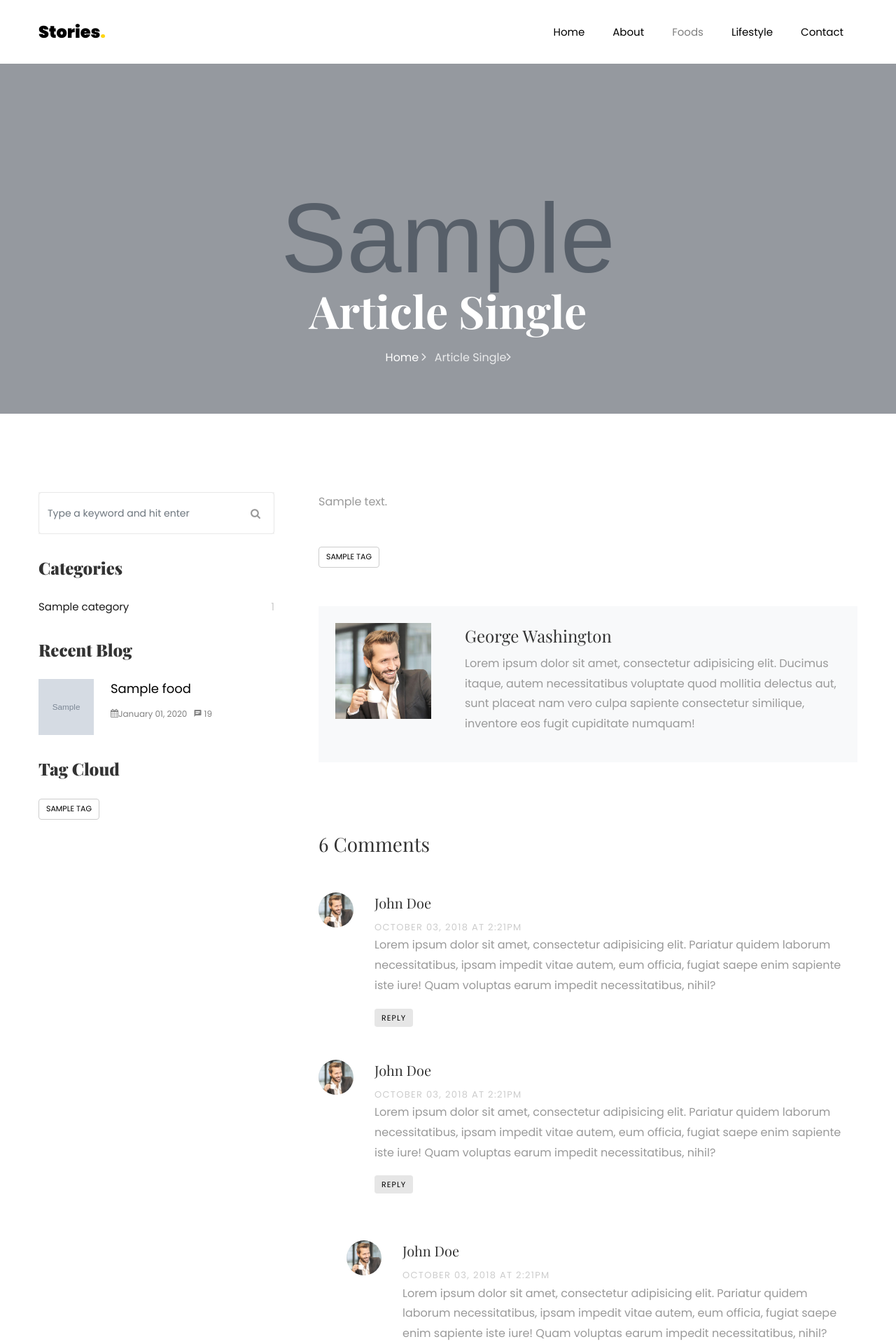
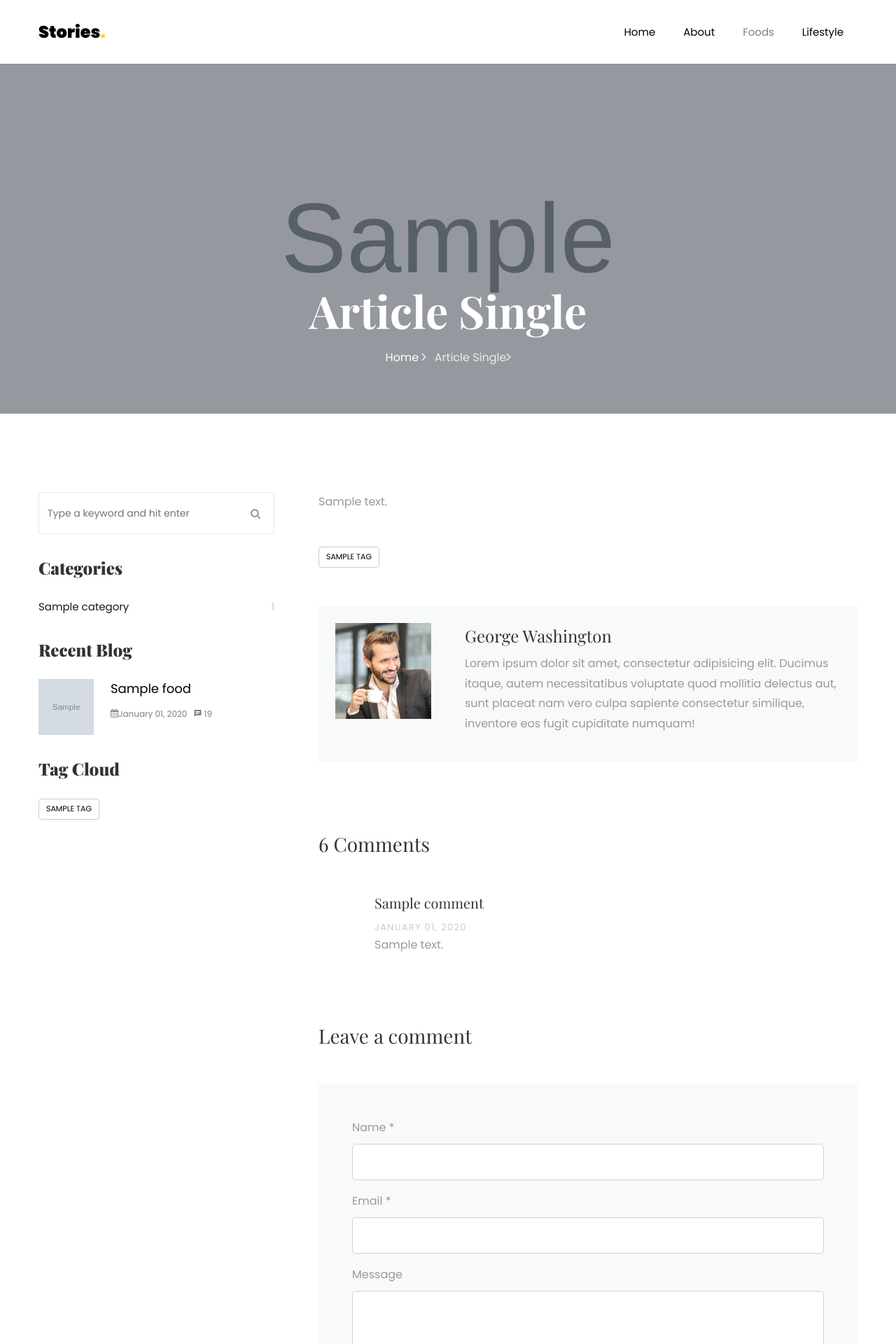
Before and after one commit to MSDipper/cook_food_blog, a Django app: a page that uses templates/include/nav_top.html in a window 1280 px wide. Shown: the top 1920 px of the page at 70% size. Run offline with Django 4.2, Linux system fonts and the light colour scheme; tables that the repository leaves empty hold one stand-in row (values such as "Sample post"); grey boxes marked "Sample" are stand-in pictures; parts of the project's set-up code (start-up, migrations or seed data) failed here and were passed over; some libraries are stand-ins or nearby versions; some web fonts are replaced.

Commit message:
added commets adn output comment

```diff
--- a/food/urls.py
+++ b/food/urls.py
@@ -1,11 +1,12 @@
 from urllib.parse import urlparse
 from django.urls import path
 
-from food.views import FoodListView, FoodDetailView, Search, GetCategoryListView
+from food.views import FoodListView, FoodDetailView, Search, GetCategoryListView, AddComment
 
 urlpatterns = [
     path('search/', Search.as_view(), name='search'),
     path('category/<slug:slug>/', GetCategoryListView.as_view(), name='get_category'),
+    path('comment/<int:pk>/', AddComment.as_view(), name='add_comment'),
     path('<slug:slug>/', FoodDetailView.as_view(), name='food_single'),
     path('', FoodListView.as_view(), name='food_list')
 ]
--- a/food/views.py
+++ b/food/views.py
@@ -1,6 +1,8 @@
-from django.shortcuts import render
+from django.shortcuts import render, redirect
 from food.models import Food
 from django.views.generic import ListView, DetailView
+from food.forms import CommentForm
+from django.views import View
 
 
 class FoodListView(ListView):
@@ -36,3 +38,13 @@ class GetCategoryListView(ListView):
     paginate_by = 6
     def get_queryset(self):
         return Food.objects.filter(category__slug=self.kwargs.get('slug')).select_related('category')
+
+class AddComment(View):
+    def post(self, request, pk):
+        form = CommentForm(request.POST)
+        post = Food.objects.get(id=pk)
+        if form.is_valid():
+            form = form.save(commit=False)
+            form.post = post
+            form.save()
+        return redirect(post.get_absolute_url())
--- a/templates/food/food_detail.html
+++ b/templates/food/food_detail.html
@@ -41,106 +41,39 @@
             <div class="pt-5 mt-5">
               <h3 class="mb-5">6 Comments</h3>
               <ul class="comment-list">
+                {% for comment in food.comment.all %}
+
+
                 <li class="comment">
-                  <div class="vcard bio">
-                    <img src="images/person_1.jpg" alt="Image placeholder">
-                  </div>
                   <div class="comment-body">
-                    <h3>John Doe</h3>
-                    <div class="meta">October 03, 2018 at 2:21pm</div>
-                    <p>Lorem ipsum dolor sit amet, consectetur adipisicing elit. Pariatur quidem laborum necessitatibus, ipsam impedit vitae autem, eum officia, fugiat saepe enim sapiente iste iure! Quam voluptas earum impedit necessitatibus, nihil?</p>
-                    <p><a href="#" class="reply">Reply</a></p>
+                    <h3>{{ comment.name }}</h3>
+                    <div class="meta">{{ comment.date|date:'F m, Y' }}</div>
+                    <p>{{ comment.message }}</p>
                   </div>
                 </li>
 
-                <li class="comment">
-                  <div class="vcard bio">
-                    <img src="images/person_1.jpg" alt="Image placeholder">
-                  </div>
-                  <div class="comment-body">
-                    <h3>John Doe</h3>
-                    <div class="meta">October 03, 2018 at 2:21pm</div>
-                    <p>Lorem ipsum dolor sit amet, consectetur adipisicing elit. Pariatur quidem laborum necessitatibus, ipsam impedit vitae autem, eum officia, fugiat saepe enim sapiente iste iure! Quam voluptas earum impedit necessitatibus, nihil?</p>
-                    <p><a href="#" class="reply">Reply</a></p>
-                  </div>
+              {% endfor %}
 
-                  <ul class="children">
-                    <li class="comment">
-                      <div class="vcard bio">
-                        <img src="images/person_1.jpg" alt="Image placeholder">
-                      </div>
-                      <div class="comment-body">
-                        <h3>John Doe</h3>
-                        <div class="meta">October 03, 2018 at 2:21pm</div>
-                        <p>Lorem ipsum dolor sit amet, consectetur adipisicing elit. Pariatur quidem laborum necessitatibus, ipsam impedit vitae autem, eum officia, fugiat saepe enim sapiente iste iure! Quam voluptas earum impedit necessitatibus, nihil?</p>
-                        <p><a href="#" class="reply">Reply</a></p>
-                      </div>
-
-
-                      <ul class="children">
-                        <li class="comment">
-                          <div class="vcard bio">
-                            <img src="images/person_1.jpg" alt="Image placeholder">
-                          </div>
-                          <div class="comment-body">
-                            <h3>John Doe</h3>
-                            <div class="meta">October 03, 2018 at 2:21pm</div>
-                            <p>Lorem ipsum dolor sit amet, consectetur adipisicing elit. Pariatur quidem laborum necessitatibus, ipsam impedit vitae autem, eum officia, fugiat saepe enim sapiente iste iure! Quam voluptas earum impedit necessitatibus, nihil?</p>
-                            <p><a href="#" class="reply">Reply</a></p>
-                          </div>
-
-                            <ul class="children">
-                              <li class="comment">
-                                <div class="vcard bio">
-                                  <img src="images/person_1.jpg" alt="Image placeholder">
-                                </div>
-                                <div class="comment-body">
-                                  <h3>John Doe</h3>
-                                  <div class="meta">October 03, 2018 at 2:21pm</div>
-                                  <p>Lorem ipsum dolor sit amet, consectetur adipisicing elit. Pariatur quidem laborum necessitatibus, ipsam impedit vitae autem, eum officia, fugiat saepe enim sapiente iste iure! Quam voluptas earum impedit necessitatibus, nihil?</p>
-                                  <p><a href="#" class="reply">Reply</a></p>
-                                </div>
-                              </li>
-                            </ul>
-                        </li>
-                      </ul>
-                    </li>
-                  </ul>
-                </li>
-
-                <li class="comment">
-                  <div class="vcard bio">
-                    <img src="images/person_1.jpg" alt="Image placeholder">
-                  </div>
-                  <div class="comment-body">
-                    <h3>John Doe</h3>
-                    <div class="meta">October 03, 2018 at 2:21pm</div>
-                    <p>Lorem ipsum dolor sit amet, consectetur adipisicing elit. Pariatur quidem laborum necessitatibus, ipsam impedit vitae autem, eum officia, fugiat saepe enim sapiente iste iure! Quam voluptas earum impedit necessitatibus, nihil?</p>
-                    <p><a href="#" class="reply">Reply</a></p>
-                  </div>
-                </li>
               </ul>
               <!-- END comment-list -->
 
               <div class="comment-form-wrap pt-5">
                 <h3 class="mb-5">Leave a comment</h3>
-                <form action="#" class="p-5 bg-light">
+
+                <form action="{% url 'add_comment' food.id%}" method='post' class="p-5 bg-light">
+                  {% csrf_token %}
                   <div class="form-group">
                     <label for="name">Name *</label>
-                    <input type="text" class="form-control" id="name">
+                    <input type="text" name='name' class="form-control" id="name">
                   </div>
                   <div class="form-group">
                     <label for="email">Email *</label>
-                    <input type="email" class="form-control" id="email">
-                  </div>
-                  <div class="form-group">
-                    <label for="website">Website</label>
-                    <input type="url" class="form-control" id="website">
+                    <input type="email" name='email' class="form-control" id="email">
                   </div>
 
                   <div class="form-group">
                     <label for="message">Message</label>
-                    <textarea name="" id="message" cols="30" rows="10" class="form-control"></textarea>
+                    <textarea name="message" id="message" cols="30" rows="10" class="form-control"></textarea>
                   </div>
                   <div class="form-group">
                     <input type="submit" value="Post Comment" class="btn py-3 px-4 btn-primary">
@@ -183,31 +116,10 @@
       </div>
     </section> <!-- .section -->
 
-		<section class="ftco-subscribe ftco-section bg-light">
-      <div class="overlay">
-        <div class="container">
-          <div class="row d-flex justify-content-center">
-            <div class="col-md-8 text-wrap text-center heading-section ftco-animate">
-
-              <div class="row d-flex justify-content-center mt-4 mb-4">
-                <div class="col-md-8">
-                  <form action="#" class="subscribe-form">
-                    <div class="form-group d-flex">
-
-                    </div>
-                  </form>
-                </div>
-              </div>
-            </div>
-          </div>
-        </div>
-      </div>
-    </section>
 
 
 
 
-  <!-- loader -->
-  <div id="ftco-loader" class="show fullscreen"><svg class="circular" width="48px" height="48px"><circle class="path-bg" cx="24" cy="24" r="22" fill="none" stroke-width="4" stroke="#eeeeee"/><circle class="path" cx="24" cy="24" r="22" fill="none" stroke-width="4" stroke-miterlimit="10" stroke="#F96D00"/></svg></div>
+
 
 {% endblock content %}
--- a/templates/include/nav_top.html
+++ b/templates/include/nav_top.html
@@ -11,7 +11,6 @@
         <li class="nav-item"><a href="{% url 'about' %}" class="nav-link">About</a></li>
         <li class="nav-item active"><a href="{% url 'food_list' %}" class="nav-link">Foods</a></li>
         <li class="nav-item"><a href="{% url 'lifestyle' %}" class="nav-link">Lifestyle</a></li>
-        <li class="nav-item"><a href="contact.html" class="nav-link">Contact</a></li>
       </ul>
     </div>
   </div>
```
Also changed, not shown: food/forms.py (added, +9 -0 lines).
